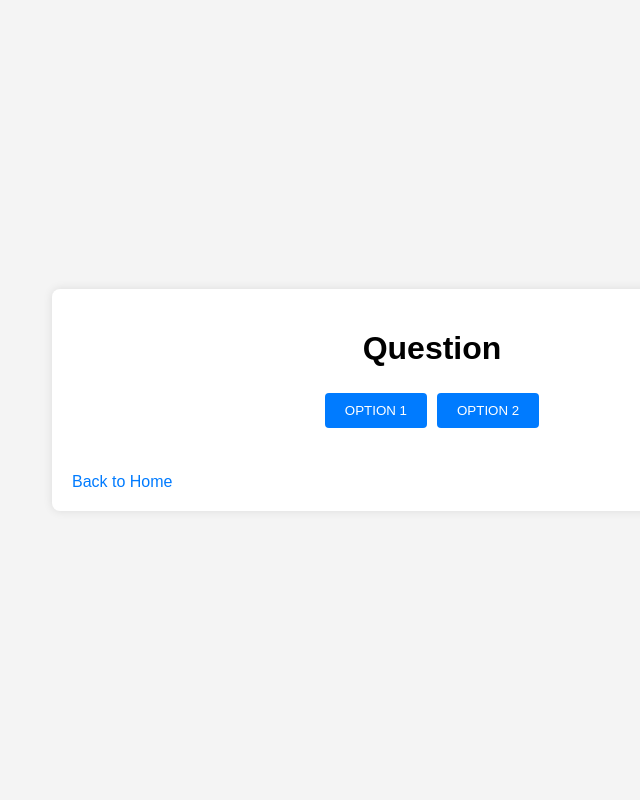
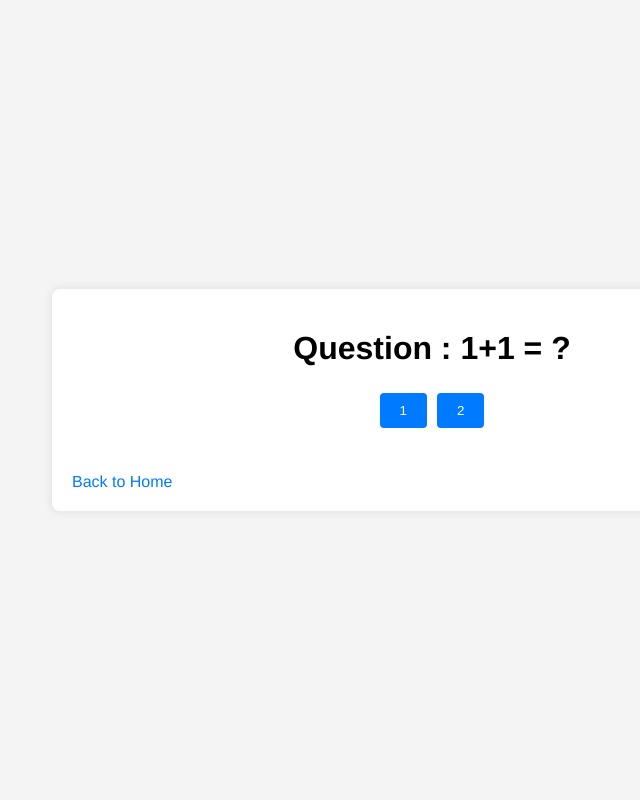
Before and after one commit to henry-sm/dictionary-flask, a Flask app: page /quiz in a window 1280 px wide. Shown: the whole page, without its empty margins (208-848 px from the left). Run offline with Flask 3, Linux system fonts and the light colour scheme; data that the repository does not hold is empty; some libraries are stand-ins or nearby versions.

Commit message:
updated stuff

```diff
--- a/app.py
+++ b/app.py
@@ -47,15 +47,12 @@ def findel_word():
         word = request.form.get('word')
         #flashcard = mongo.db.flashcards.find_one({'word': word})
         result = mongo.db.flashcards.delete_one({'word': word})
-
+        print(result)
         # page is undefined ...?
 
 
         if result:
-            if result.deleted_count:
                 return render_template('modify.html', flashcards=mongo.db.flashcards.find(), message=f"Flashcard '{word}' deleted")
-            else:
-                return render_template('modify.html', flashcards=mongo.db.flashcards.find(), warning="Word not in database")
         else:
             return render_template('modify.html', flashcards=mongo.db.flashcards.find(), warning="Word not found")
 
@@ -168,6 +165,20 @@ def check_db():
         return f"Database connection failed: {e}"
 
 
+@app.route('/search', methods=['GET'])
+def search():
+    try:
+        word = request.args.get('word')
+        flashcard = mongo.db.flashcards.find_one({'word': word})
+        if flashcard:
+            return render_template('index.html', flashcard=flashcard)
+        else:
+            return render_template('index.html', error="Word not found")
+    except Exception as e:
+        app.logger.error(f"Error searching flashcard: {e}")
+        return f"Error searching flashcard: {e}"
+
+
 
 
 if __name__ == '__main__':
--- a/static/styles.css
+++ b/static/styles.css
@@ -1,5 +1,5 @@
 body {
-    font-family: Arial, sans-serif;
+    font-family: Helvetica, sans-serif;
     margin: 0;
     padding: 0;
     display: flex;
--- a/templates/index.html
+++ b/templates/index.html
@@ -12,7 +12,8 @@
 
         <h1>Dictionary Flashcards</h1>
         <nav class="nav">
-            <button onclick="location.href='/modify'" class="nav-button">Modify</button>
+            <button onclick="location.href='/search'" class="nav-button">Find</button>
+            <button onclick="location.href='/modify'" class="nav-button">View</button>
             <button onclick="location.href='/quiz'" class="nav-button">Test</button>
         </nav>
         <div class="container">
--- a/templates/quiz.html
+++ b/templates/quiz.html
@@ -5,13 +5,23 @@
     <meta name="viewport" content="width=device-width, initial-scale=1.0">
     <title>Test</title>
     <link rel="stylesheet" href="{{ url_for('static', filename='styles.css') }}">
+    <script>
+
+    function win(){
+    alert("WRONG!");
+    }
+
+    function los(){
+    alert("RIGHT!");
+    }
+    </script>
 </head>
 <body>
     <div class="container">
-        <h1>Question </h1>
+        <h1>Question : 1+1 = ? </h1>
         <nav class="nav">
-            <button  class="nav-button">OPTION 1</button>
-            <button  class="nav-button">OPTION 2</button>
+            <button  class="nav-button" onclick="win()"> 1</button>
+            <button  class="nav-button" onclick="los()"> 2</button>
         </nav>
         <a href="/" class="back-link">Back to Home</a>
     </div>
```
